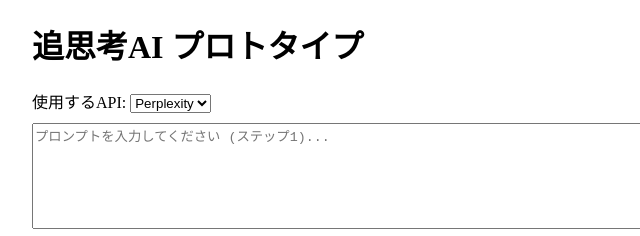
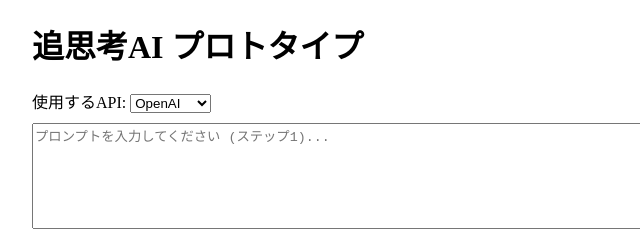
Before and after one commit to HayatoHongo/tsuishikouai, a website: page public/index.html in a window 1280 px wide. Shown: the top 236 px of the page, 208-848 px from the left. Drawn offline with Linux system fonts and the light colour scheme.

Commit message:
デフォルトの表示をOpenAIにする

```diff
--- a/public/index.html
+++ b/public/index.html
@@ -14,8 +14,8 @@
     <div class="step-block" data-step="1">
       <label for="apiSelect1">使用するAPI:</label>
       <select id="apiSelect1">
-        <option value="perplexity" selected>Perplexity</option>
-        <option value="openai">OpenAI</option>
+        <option value="openai" selected>OpenAI</option>
+        <option value="perplextity">Perplexity</option>
       </select>
       <textarea id="userInput1" placeholder="プロンプトを入力してください (ステップ1)..."></textarea>
       <button id="submitBtn1">送信 (ステップ1)</button>
```
